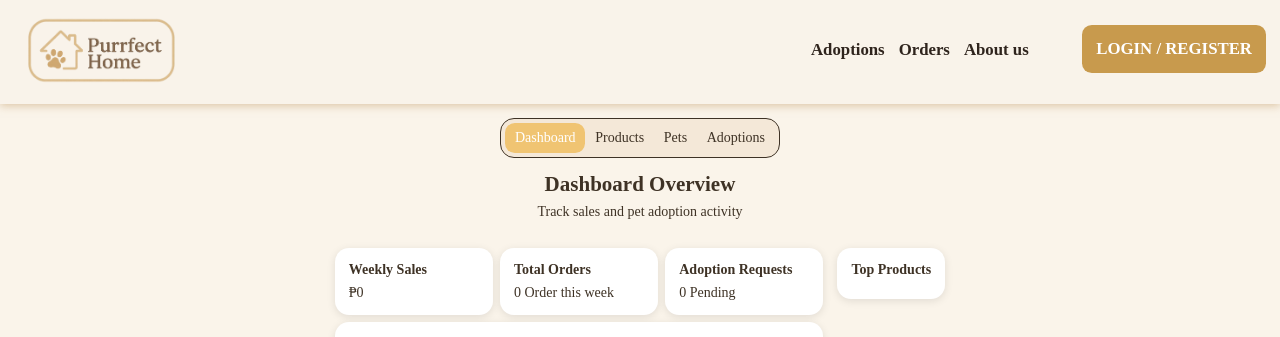
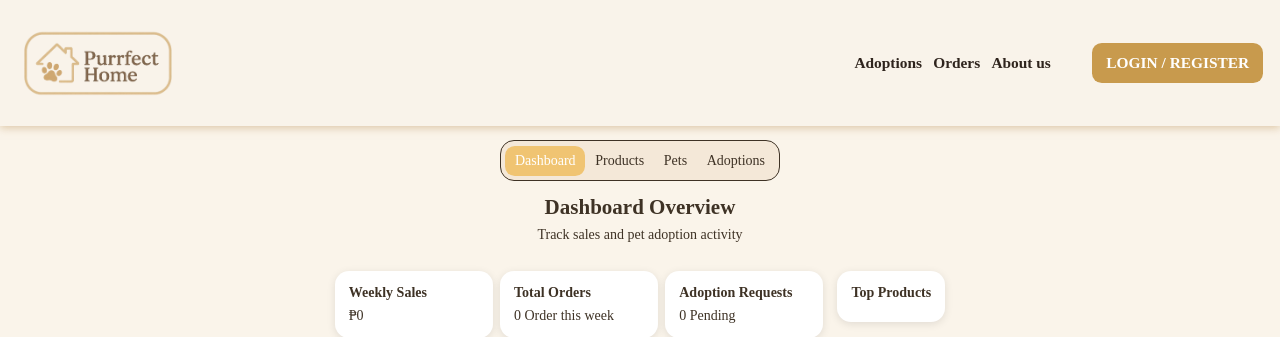
Before and after one commit to Genrevvv/pawfect-home, a PHP site: page /html/admin-page.html in a window 1280 px wide. Shown: the top 337 px of the page. Run offline with PHP 8.4, Linux system fonts and the light colour scheme; data that the repository does not hold is empty; a stand-in replaces the project's code that opens the database connection; some web fonts are replaced.

Commit message:
Update: responsive header bar

```diff
--- a/css/header-bar.css
+++ b/css/header-bar.css
@@ -1,20 +1,39 @@
-
 header {
     position: sticky;
     top: 0;
     z-index: 100;
     user-select: none;
+    width: 100%;
 }
 
 #header-bar {
     background-color: var(--pale-cream);
-    height: 13svh;
+    min-height: 13svh;
     display: flex;
     justify-content: space-between;
     align-items: center;
-    padding: 0 1rem;
+    padding: 0.8rem 1.2rem;
     box-shadow: 0 2px 8px rgba(196, 155, 102, 0.5);
+    flex-wrap: wrap;
+    gap: 1rem;
+}
 
+#logo {
+    display: flex;
+    align-items: center;
+}
+
+#logo img {
+    height: 5rem;
+    width: auto;
+    max-width: 100%;
+    margin-left: 0.5rem;
+    transition: 0.3s;
+}
+
+#logo:hover {
+    transform: scale(1.03);
+    transition: transform 0.1s ease;
 }
 
 #header-options {
@@ -23,59 +42,64 @@ header {
     align-items: center;
     font-family: Quicksand;
     font-weight: bold;
-    font-size: 1.2rem;
+    font-size: 1.1rem;
+    flex-wrap: wrap;
+    gap: 0.5rem;
 }
 
 #header-options ul {
     display: flex;
-    justify-content: space-between;
+    justify-content: center;
+    align-items: center;
+    flex-wrap: wrap;
+    gap: 0.8rem;
     margin: 0;
     padding: 0;
     list-style: none;
-    margin-left: 0.5rem;
 }
 
 #header-options ul li {
-    margin: 0.5rem;
+    margin: 0;
 }
 
 #header-options ul li a {
-    text-decoration:none;
-    color:#2f241d;
+    text-decoration: none;
+    color: #2f241d;
     font-family: Quicksand;
     font-weight: bold;
-    transition:.3s;
-    position:relative;
+    transition: .3s;
+    position: relative;
+    white-space: nowrap;
 }
 
 #header-options ul li a:hover::after {
-    width:100%;
+    width: 100%;
 }
 
 #header-options ul li a::after {
-    content:'';
-    position:absolute;
-    left:0;
-    bottom:-5px;
-    width:0%;
-    height:2px;
-    background:#c89a4d;
-    transition:.3s;
+    content: '';
+    position: absolute;
+    left: 0;
+    bottom: -5px;
+    width: 0%;
+    height: 2px;
+    background: #c89a4d;
+    transition: .3s;
 }
 
 #header-options ul li a:hover {
-    color:#c89a4d;
+    color: #c89a4d;
 }
 
 #header-options .active {
-    color:#c89a4d;
+    color: #c89a4d;
 }
 
 #header-options ul li i {
     position: relative;
     color: var(--dark-charcoal);
-    font-size: 1.7rem;
-    margin-right: 1rem;
+    font-size: 1.5rem;
+    margin-right: 0.5rem;
 }
 
 #header-options ul li i:hover {
@@ -102,45 +126,32 @@ header {
     font-weight: lighter;
     text-align: center;
     line-height: 1.2rem;
-    /* padding: 0.3rem 0.5rem; */
     border-radius: 50%;
     position: absolute;
-    right: -0.8rem;
-    top: -0.7rem;
-
+    right: -0.7rem;
+    top: -0.6rem;
 }
 
-#logo img{
-    height: 5.0rem;
-    width: 10.5rem;
-    margin-left: 1rem;
-    transition: 0.3s;
-}
-
-#logo:hover {
-    transform:scale(1.03);
-    transition: transform 0.1s ease;
-}
-
-.auth-btn, #admin-page {
+.auth-btn,
+#admin-page {
     background-color: #c89a4d;
     font-family: Quicksand;
     font-weight: bold;
     text-decoration: none;
     color: var(--white);
-    padding: 1rem;
+    padding: 0.8rem 1rem;
     border-radius: 0.7rem;
-    margin-bottom: 0.5rem;
-    transition:.3s;
+    transition: .3s;
+    white-space: nowrap;
 }
 
-.auth-btn:hover, #admin-page:hover {
+.auth-btn:hover,
+#admin-page:hover {
     background-color: var(--sandy-tan);
     cursor: pointer;
-     background:#b07f37;
-    transform:translateY(-2px);
+    background: #b07f37;
+    transform: translateY(-2px);
 }
-
 
 #adoption-status,
 #order-status,
```
Also changed, not shown: other parts of css/header-bar.css (+91 -11 lines).
